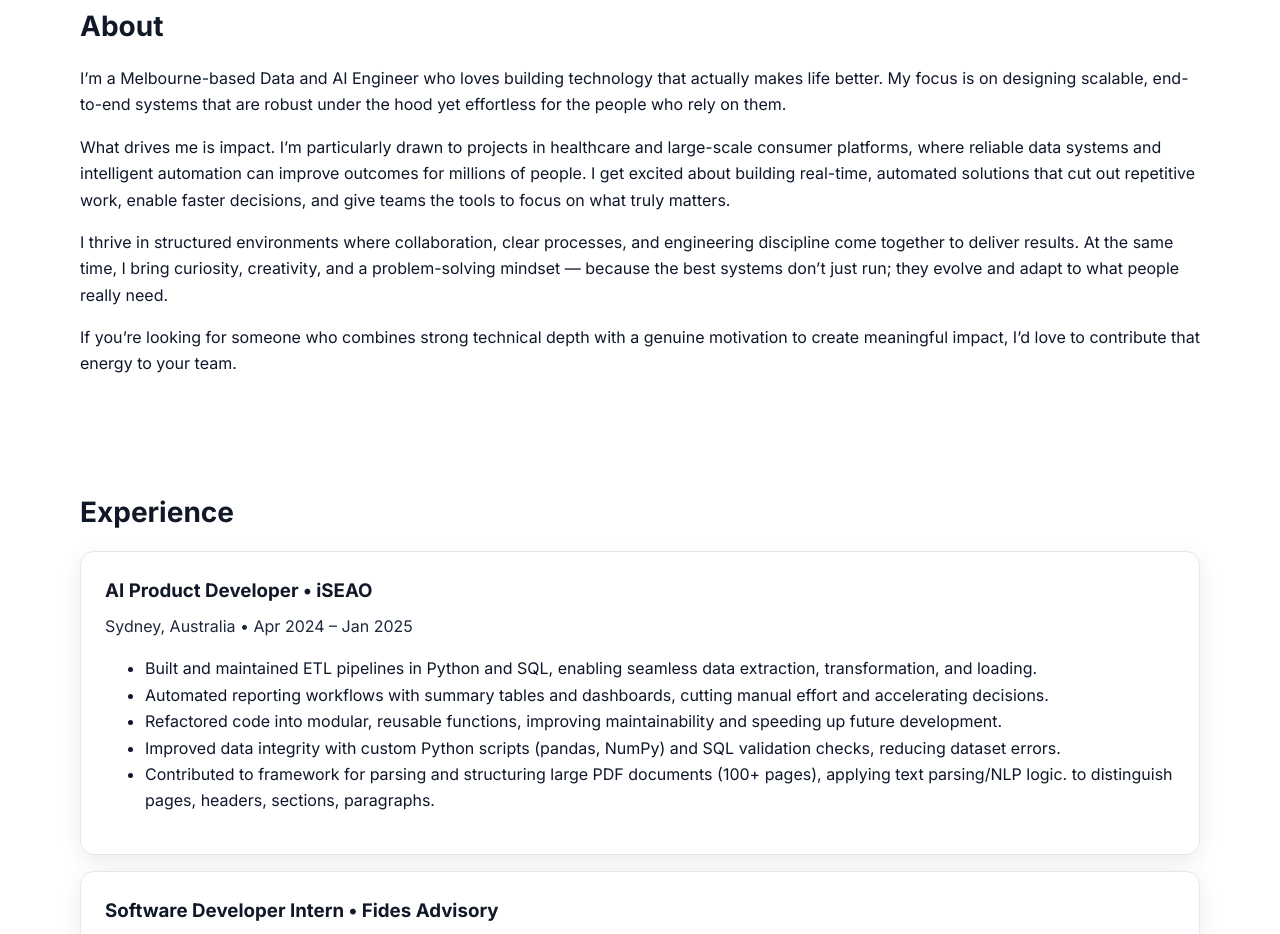
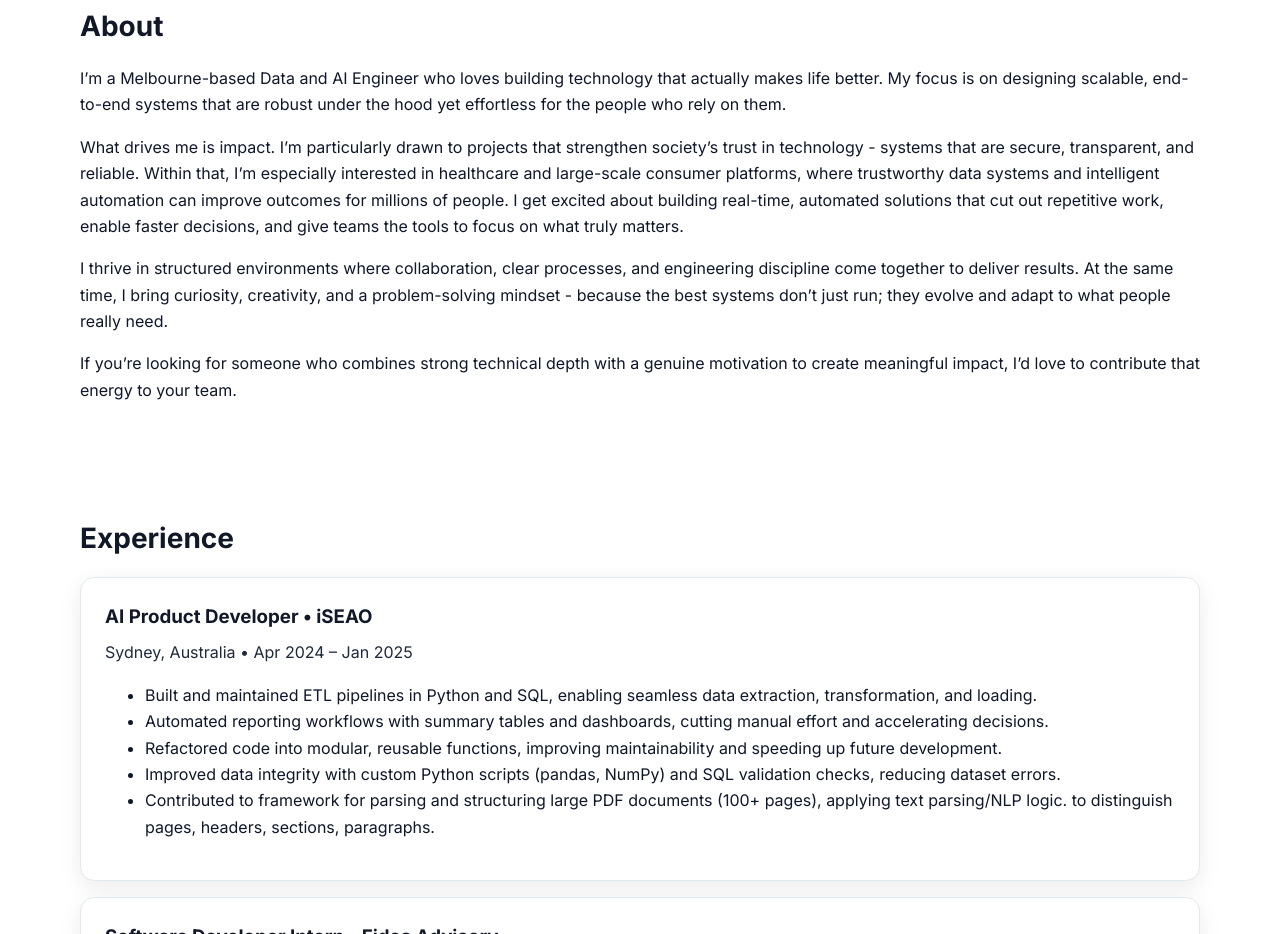
Before and after one commit to Matiimov/Matiimov.github.io, a plain HTML site: page index.html in a window 1280 px wide. Shown: the part 815-1749 px from the top of the page. Drawn offline with Linux system fonts and the light colour scheme.

Commit message:
Adjustments

```diff
--- a/index.html
+++ b/index.html
@@ -124,8 +124,10 @@
           effortless for the people who rely on them.
         </p>
         <p>
-          What drives me is impact. I’m particularly drawn to projects in
-          healthcare and large-scale consumer platforms, where reliable data
+          What drives me is impact. I’m particularly drawn to projects that
+          strengthen society’s trust in technology - systems that are secure,
+          transparent, and reliable. Within that, I’m especially interested in
+          healthcare and large-scale consumer platforms, where trustworthy data
           systems and intelligent automation can improve outcomes for millions
           of people. I get excited about building real-time, automated solutions
           that cut out repetitive work, enable faster decisions, and give teams
@@ -135,7 +137,7 @@
           I thrive in structured environments where collaboration, clear
           processes, and engineering discipline come together to deliver
           results. At the same time, I bring curiosity, creativity, and a
-          problem-solving mindset — because the best systems don’t just run;
+          problem-solving mindset - because the best systems don’t just run;
           they evolve and adapt to what people really need.
         </p>
         <p>
```
